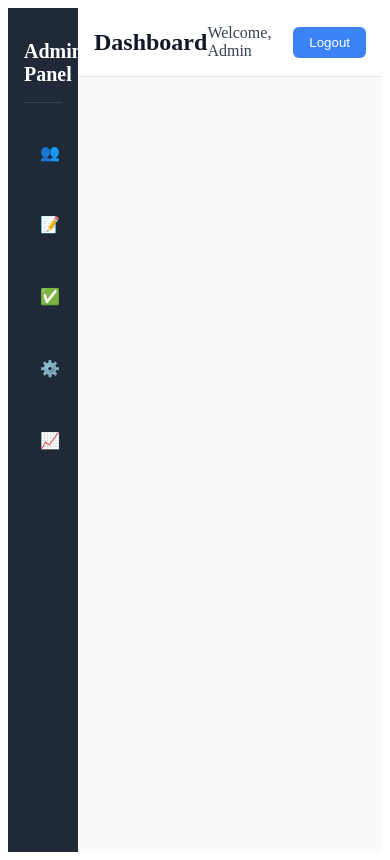
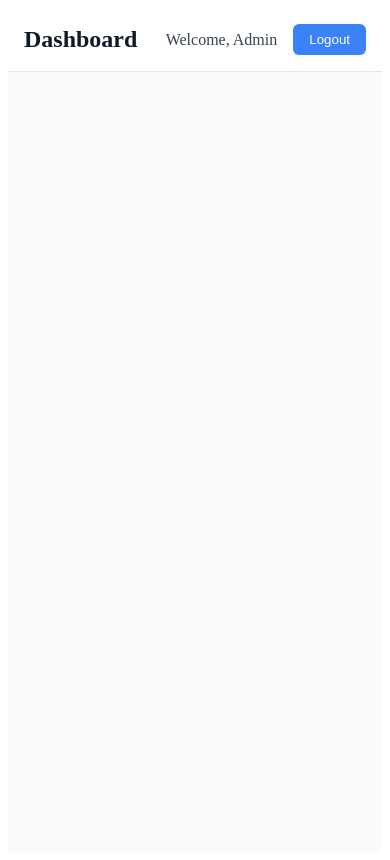
Before and after one commit to lamhoang1998/creating-exam, a React (Vite) app in the folder frontend/: page / in a window 390 px wide. Built offline with nearby package versions, Linux system fonts and the light colour scheme.

Commit message:
made the admin dashboard responsive by hiding the sidebar when we narrow the screen

```diff
--- a/frontend/src/components/Header/Header.module.css
+++ b/frontend/src/components/Header/Header.module.css
@@ -74,3 +74,12 @@
 	outline: none;
 	box-shadow: 0 0 0 2px #3b82f6, 0 0 0 4px rgba(59, 130, 246, 0.2);
 }
+
+@media (max-width: 768px) {
+	.header {
+		grid-column-start: 1;
+		grid-column-end: 3;
+		grid-row-start: 1;
+		grid-row-end: 2;
+	}
+}
--- a/frontend/src/components/SideBar/SideBar.module.css
+++ b/frontend/src/components/SideBar/SideBar.module.css
@@ -125,3 +125,9 @@
 .sidebar.collapsed {
 	display: none;
 }
+
+@media (max-width: 768px) {
+	.sidebar {
+		display: none;
+	}
+}
--- a/frontend/src/layouts/AdminLayout/AdminLayout.module.css
+++ b/frontend/src/layouts/AdminLayout/AdminLayout.module.css
@@ -27,7 +27,7 @@
 }
 
 /* Responsive styles */
-@media (max-width: 768px) {
+/* @media (max-width: 768px) {
 	.adminLayOutContainer {
 		grid-template-columns: 70px 1fr;
 	}
@@ -46,4 +46,13 @@
 	.sidebar.collapsed ~ .outletContainer {
 		grid-column: 1 / span 2;
 	}
+} */
+
+@media (max-width: 768px) {
+	.adminLayOutContainer .outletContainer {
+		grid-column-start: 1;
+		grid-column-end: 3;
+		grid-row-start: 2;
+		grid-row-end: 3;
+	}
 }
```
